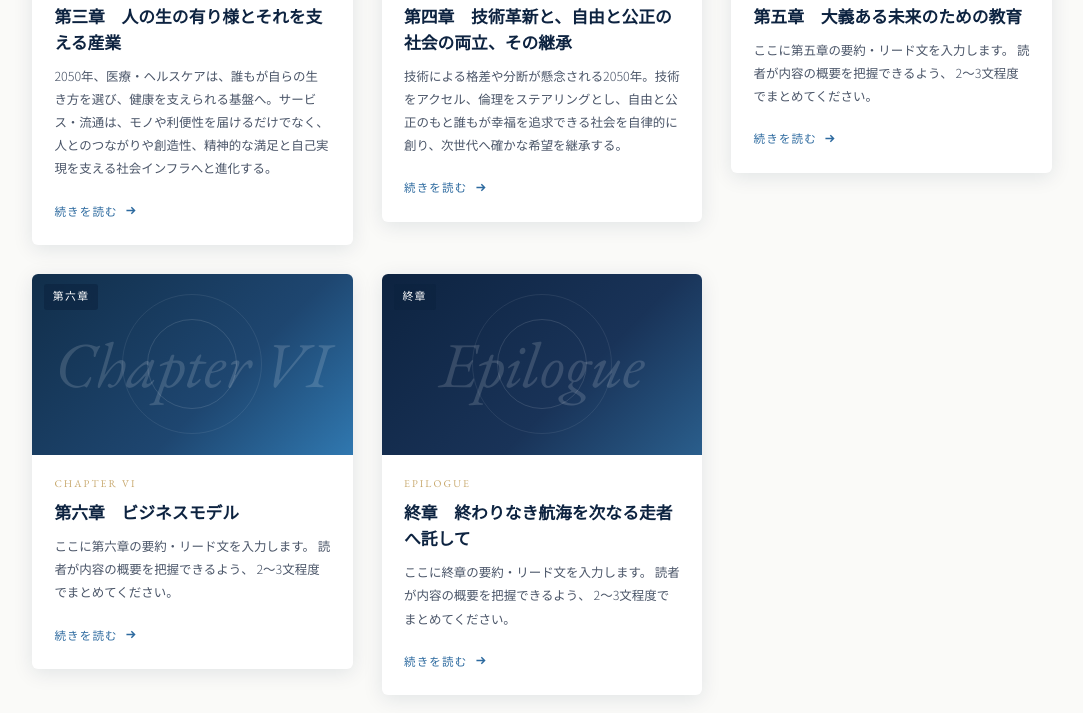
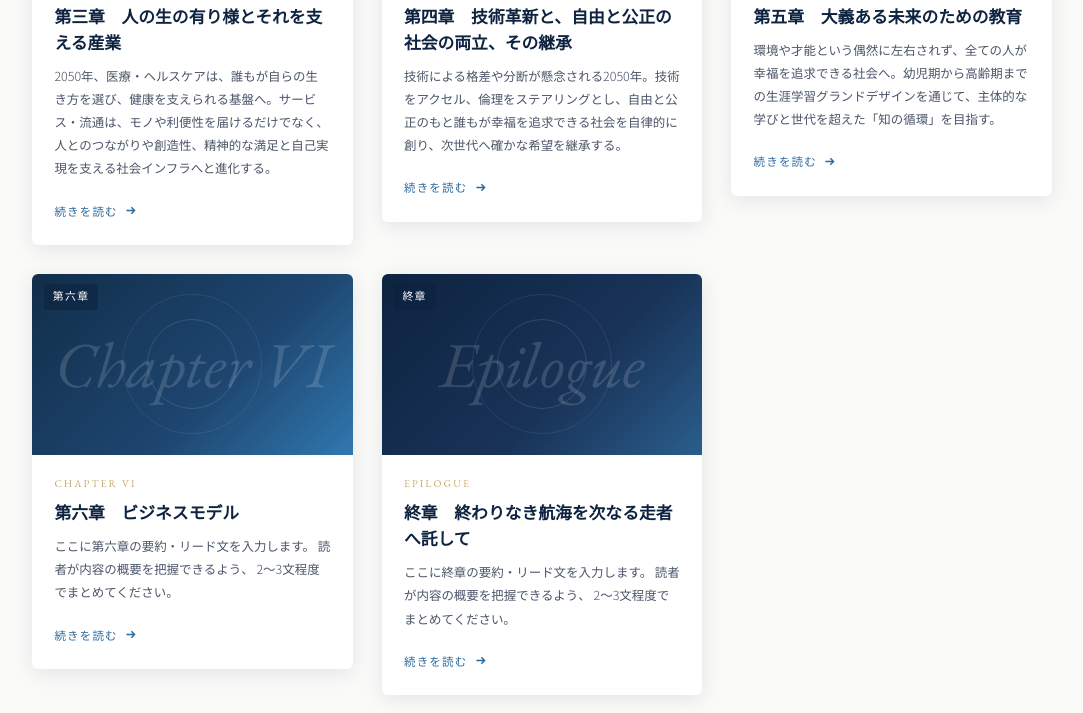
Before and after one commit to doijyu/Visionary, a plain HTML site: page index.html in a window 1280 px wide. Shown: the part 1767-2480 px from the top of the page, without its empty margins (98-1181 px from the left). Drawn offline with nearby package versions, Linux system fonts and the light colour scheme.

Commit message:
Add files via upload

```diff
--- a/index.html
+++ b/index.html
@@ -988,9 +988,7 @@
               <span class="card-chapter">Chapter V</span>
               <h3 class="card-title">第五章　大義ある未来のための教育</h3>
               <p class="card-excerpt">
-                ここに第五章の要約・リード文を入力します。
-                読者が内容の概要を把握できるよう、
-                2〜3文程度でまとめてください。
+                環境や才能という偶然に左右されず、全ての人が幸福を追求できる社会へ。幼児期から高齢期までの生涯学習グランドデザインを通じて、主体的な学びと世代を超えた「知の循環」を目指す。
               </p>
               <span class="card-read-more">
                 続きを読む
@@ -1075,6 +1073,9 @@
         読者への思いや、このサイトが大切にしている価値観なども<br>
         ここで表現することができます。
       </p>
+      <p><a href="https://koara.lib.keio.ac.jp/xoonips/modules/xoonips/detail.php?koara_id=KO40003005-00002025-0001">本編はこちら</a></p>
+      <p><a href="https://koara.lib.keio.ac.jp/xoonips/modules/xoonips/download.php/KO40003005-00002025-0001.pdf?file_id=196400">ＤＬはこちら</a></p>
+
     </div>
   </section>
 
```
